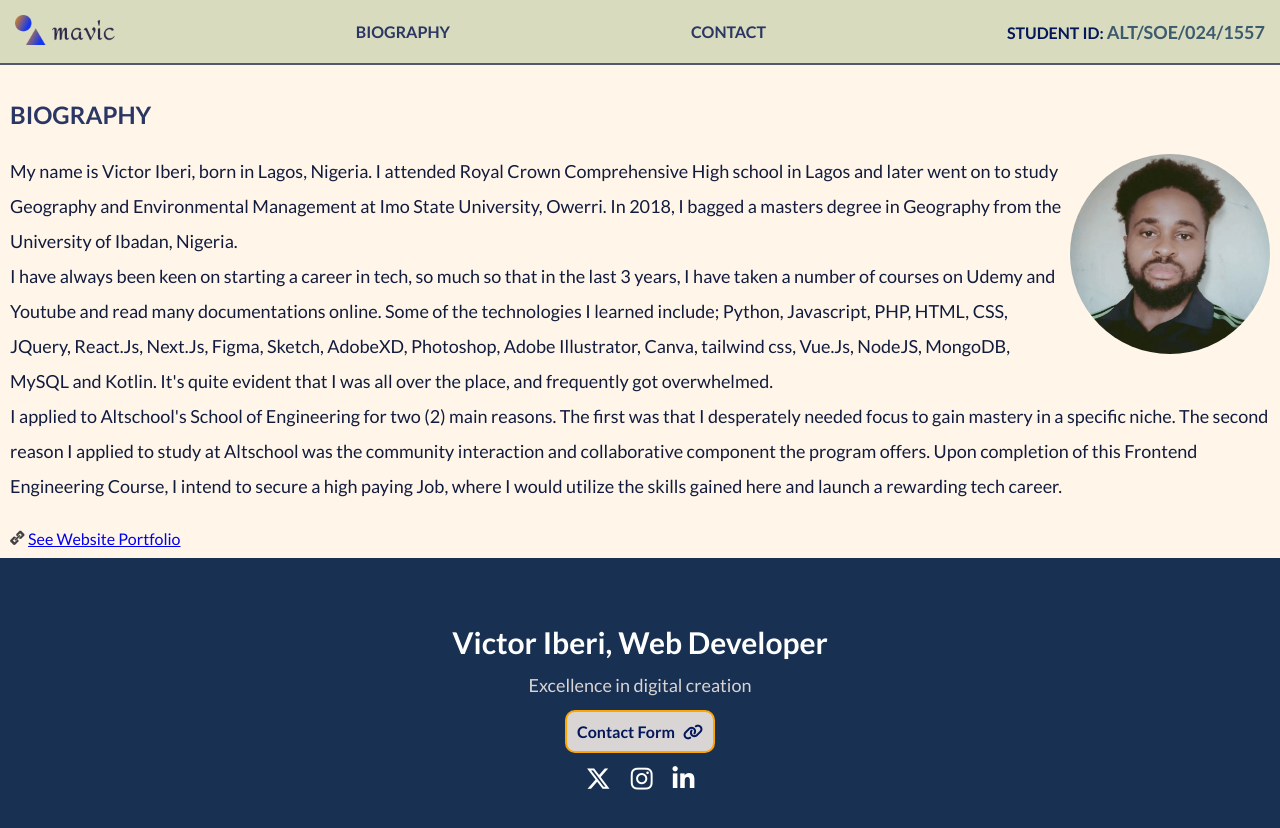
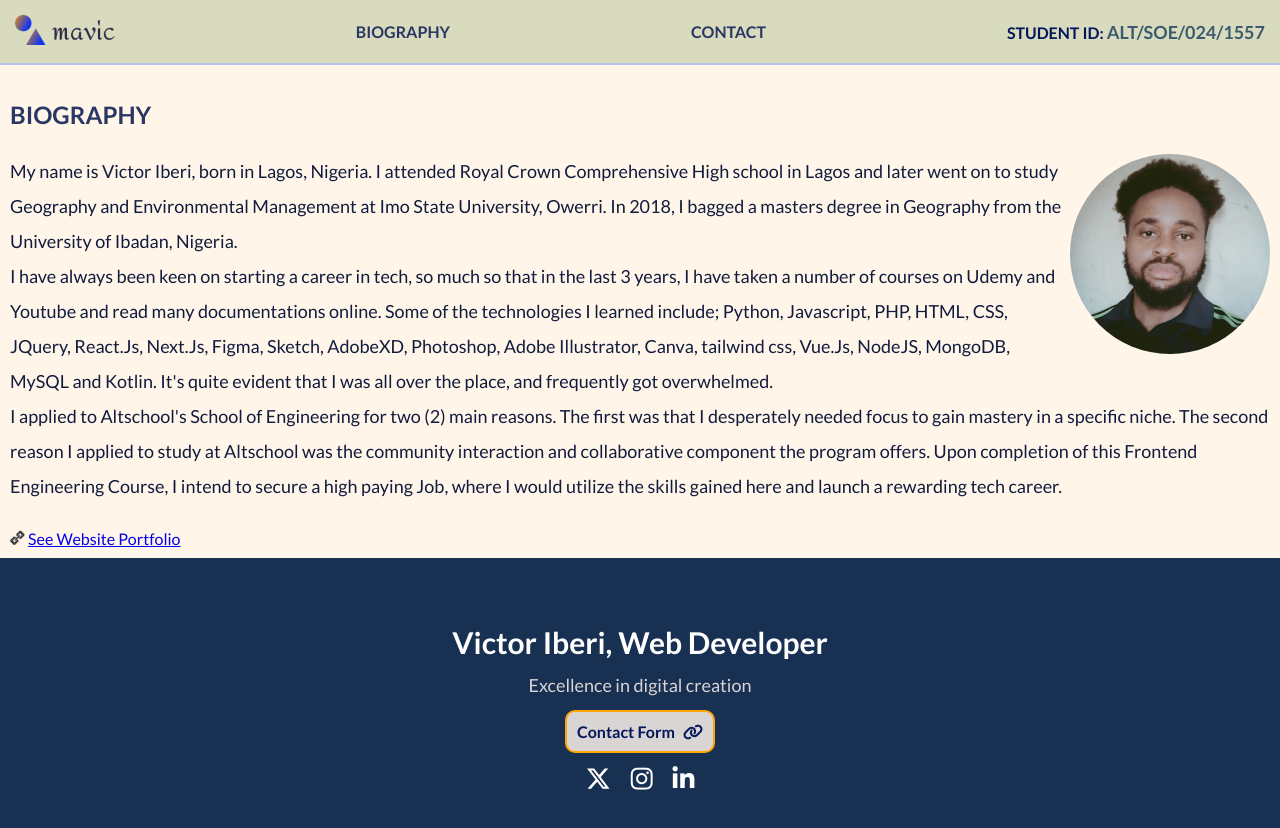
Before and after one commit to mavic01/html-assignments, a plain HTML site: page Assignment-1/index.html in a window 1280 px wide. Drawn offline with Linux system fonts and the light colour scheme.

Commit message:
style update

```diff
--- a/Assignment-1/styles.css
+++ b/Assignment-1/styles.css
@@ -17,7 +17,7 @@
       }
       .header {
         background-color: #d8dbbd;
-        border-bottom: 2px solid #52586f;
+        border-bottom: 2px solid #b5c0ed;
       }
       .nav {
         padding: 15px;
```
